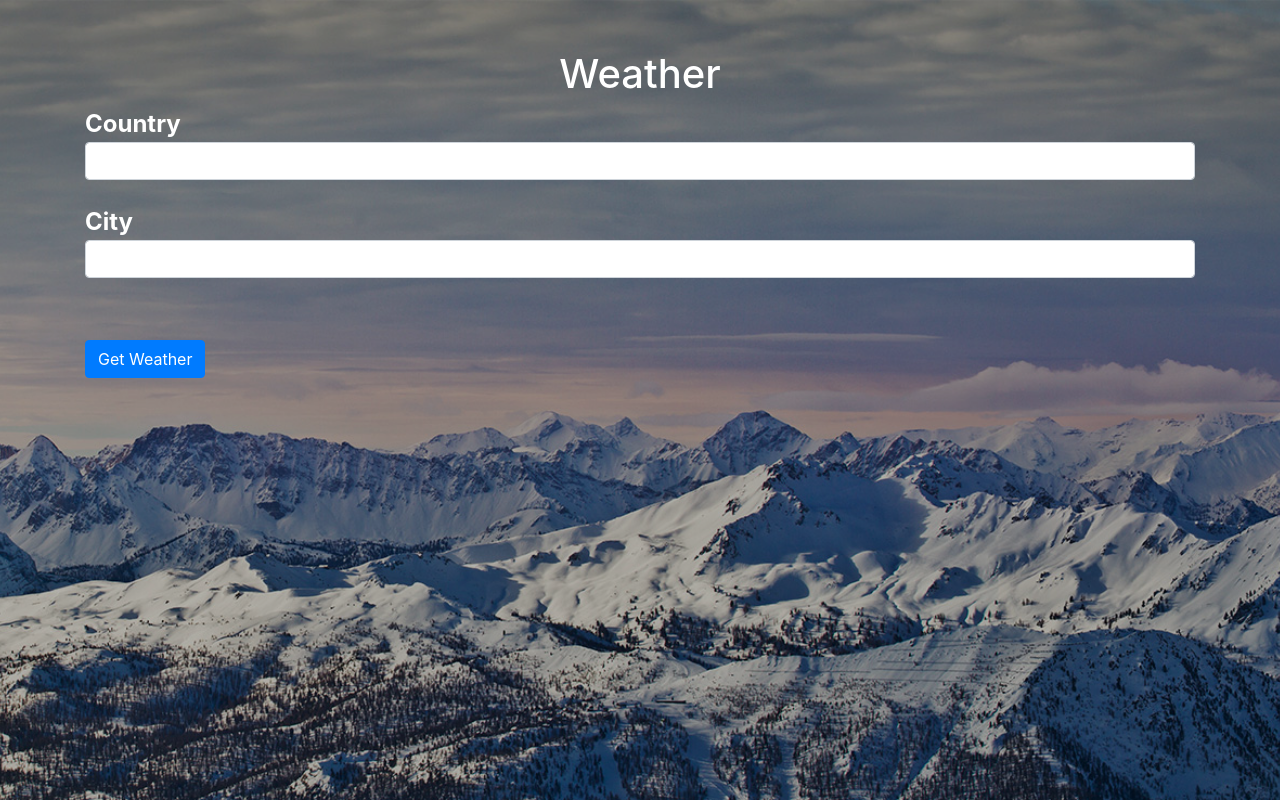
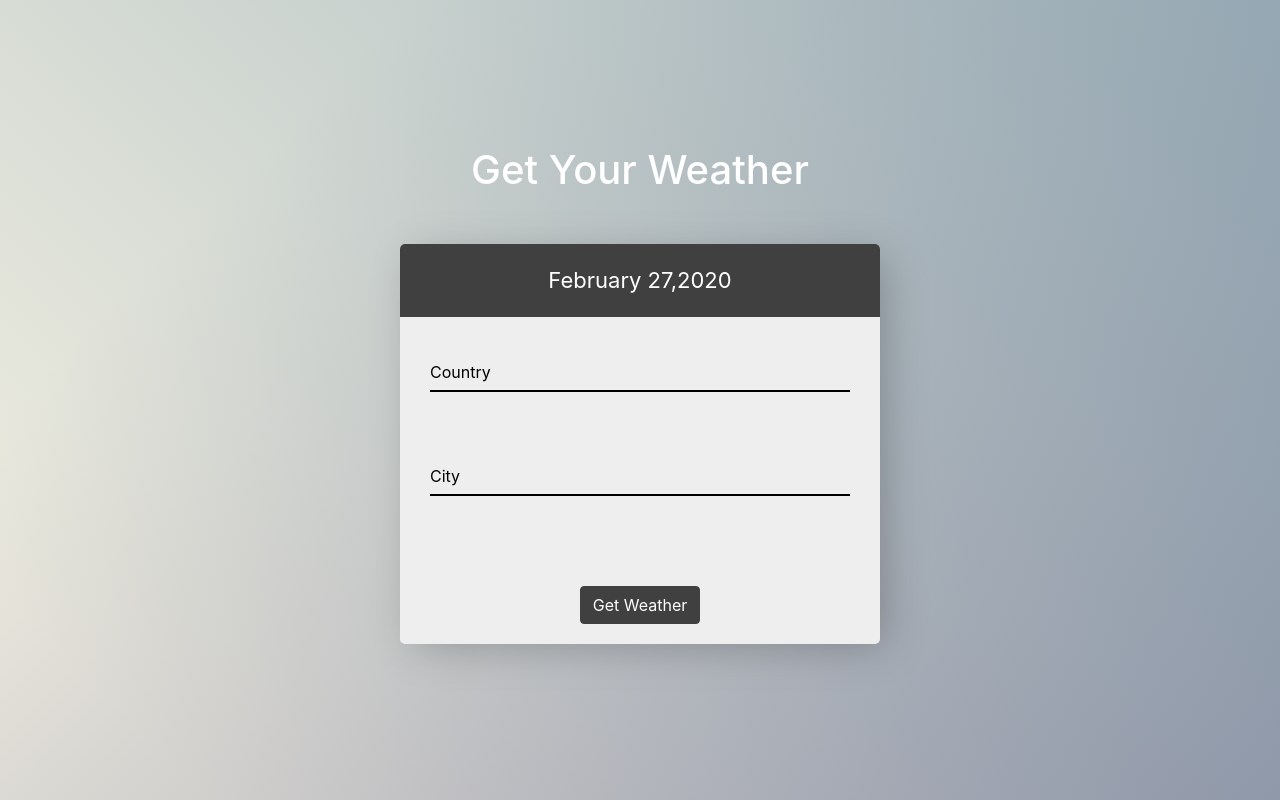
Before and after one commit to EvgeniyKrishtopa/Weather, a React (Create React App) app: page / in a window 1280 px wide. Built offline with nearby package versions, Linux system fonts and the light colour scheme; some icons are missing.

Commit message:
create new design

```diff
--- a/package.json
+++ b/package.json
@@ -8,10 +8,10 @@
     "@testing-library/react": "^9.4.1",
     "@testing-library/user-event": "^7.2.1",
     "bootstrap": "^4.4.1",
-    "node-sass": "^4.13.1",
+    "node-sass": "^4.14.1",
     "react": "^16.12.0",
     "react-dom": "^16.12.0",
-    "react-scripts": "3.4.0"
+    "react-scripts": "^3.4.3"
   },
   "scripts": {
     "predeploy": "npm run build",
--- a/src/App.scss
+++ b/src/App.scss
@@ -1,61 +1,126 @@
 @import "~bootstrap/scss/bootstrap";
 
-.visible {
-  position: relative;
-  z-index: 1;
-}
+$white: #fff;
+$red: red;
+$black: #000;
+$black-100: #404040;
+$gray: #eee;
+$yellow: #ffd632;
 
 .wrapper {
   min-height: 100vh;
-  background: url('./weather-bg.jpg') no-repeat center;
-  background-size: cover;
-  padding-top: 50px;
+  padding-top: 30px;
+  width: 100%;
+  display: flex;
+  flex-direction: column;
+  justify-content: center;
   position: relative;
+  background-image: linear-gradient(
+      45deg,
+      rgba(240, 230, 227, 0.5) 10%,
+      rgba(148, 170, 182, 0.8) 100%
+    ),
+    linear-gradient(-45deg, #494d71 0%, rgba(217, 230, 185, 0.5) 80%);
 
   &:after {
-    content: '';
+    content: "";
     position: absolute;
     left: 0;
     top: 0;
     width: 100%;
     height: 100%;
-    background: rgba(0,0,0, .3);
   }
 
   h1 {
     @extend .visible;
 
-    color: #fff;
+    color: $white;
     text-align: center;
+    margin-bottom: 50px;
   }
 
   .weather-form {
-   @extend .visible;
+    @extend .visible;
 
-    label {
-      font-size: 24px;
-      color: #fff;
-      font-weight: 700;
+    display: flex;
+    flex-direction: column;
+    justify-content: space-between;
+    box-shadow: 9px 7px 40px -6px rgba($black, 0.25);
+    background-color: $gray;
+    overflow: hidden;
+    max-width: 480px;
+    padding: 110px 30px 20px;
+    height: 400px;
+    min-height: 300px;
+    border-radius: 5px;
+    position: relative;
+    margin: 0 auto;
+    text-align: center;
+
+    .current-date {
+      font-size: 22px;
+      color: $white;
+      position: absolute;
+      top: 0;
+      left: 0;
       width: 100%;
+      background: $black-100;
+      padding: 20px;
+    }
+
+    .form-control {
+      transition: all 0.3s ease;
+      background: none;
+      border-width: 0 0 2px;
+      border-color: $black;
+      background-color: transparent;
+      border-radius: 0;
+      width: 100%;
+      max-width: 420px;
+      margin: 0 auto 50px;
+      padding-left: 0;
+
+      &:focus,
+      &:active {
+        outline: none;
+        box-shadow: none;
+      }
+
+      &::placeholder {
+        color: $black;
+      }
     }
 
     .btn {
-      margin-top: 30px;
+      transition: background-color 0.3s ease-in-out;
+      max-width: 150px;
+      margin: 0 auto;
+      background-color: $black-100;
+      border-color: $black-100;
+
+      &:hover {
+        background-color: rgba($black-100, 0.7);
+      }
     }
   }
 
   .hidden {
-    color: red;
+    color: $red;
     font-weight: 500;
     opacity: 0;
     margin-bottom: 0;
+  }
+
+  .visible {
+    position: relative;
+    z-index: 1;
   }
 }
 
 .weather-result {
   @extend .visible;
 
-  color: #fff;
+  color: $white;
   font-size: 24px;
 
   h3 {
--- /dev/null
+++ b/src/components/currentDate.js
@@ -0,0 +1,23 @@
+export function currentDate() {
+  const monthNames = [
+    "January",
+    "February",
+    "March",
+    "April",
+    "May",
+    "June",
+    "July",
+    "August",
+    "September",
+    "October",
+    "November",
+    "December",
+  ];
+  let dateObj = new Date();
+  let month = monthNames[dateObj.getMonth()];
+  let day = String(dateObj.getDate()).padStart(2, "0");
+  let year = dateObj.getFullYear();
+  let output = month + "\n" + day + "," + year;
+
+  return output;
+}
--- a/src/components/form.js
+++ b/src/components/form.js
@@ -1,5 +1,6 @@
 import React, { useContext, useState, useRef } from "react";
 import { WeatherContext } from "../context/weatherContext";
+import { currentDate } from "./currentDate";
 
 const Form = () => {
   const refNotification = useRef();
@@ -26,43 +27,40 @@ const Form = () => {
 
   return (
     <div className="container">
-      <h1>Weather</h1>
+      <h1>Get Your Weather</h1>
       <form
         className="weather-form"
         id="weatherForm"
         action="#"
         onSubmit={formSubmit}
       >
+        <span className="current-date">{currentDate()}</span>
         <div className="form-group">
-          <label>
-            Country
           <input
             type="text"
             className="form-control"
+            placeholder="Country"
             id="inputCountry"
             value={country}
             onChange={(event) => setCountry(event.target.value)}
           />
-          </label>
         </div>
         <div className="form-group">
-          <label>
-            City
           <input
             type="text"
             className="form-control"
+            placeholder="City"
             id="inputCity"
             value={city}
             onChange={(event) => setCity(event.target.value)}
           />
-          </label>
           <p className="hidden" ref={refNotification}>
             Enter some data please!
           </p>
+        </div>
         <button type="submit" className="btn btn-primary">
           Get Weather
         </button>
-        </div>
       </form>
     </div>
   );
--- a/src/components/info.js
+++ b/src/components/info.js
@@ -4,6 +4,7 @@ import { WeatherContext } from "../context/weatherContext";
 
 const Info = () => {
   const { loading, weather } = useContext(WeatherContext);
+  debugger;
   const [currentWeather, setWeather] = useState(null);
 
   const weatherIcons = {
@@ -77,7 +78,7 @@ const Info = () => {
         <div>
           {currentWeather ? (
             <div>
-              <h3>City:&nbsp;{currentCity}</h3>
+              <h3>{currentCity}</h3>
               <p className="tepmeratureAverege">
                 Temperature:&nbsp;
                 {(currentWeather.main.temp - 273.15).toFixed(2)}&nbsp;C&deg;
```
Also changed, not shown: src/weather-bg.jpg (deleted), 1 other file (tests, documents, lock files or other folders). Lines whose indentation alone changed are shown as unchanged.
